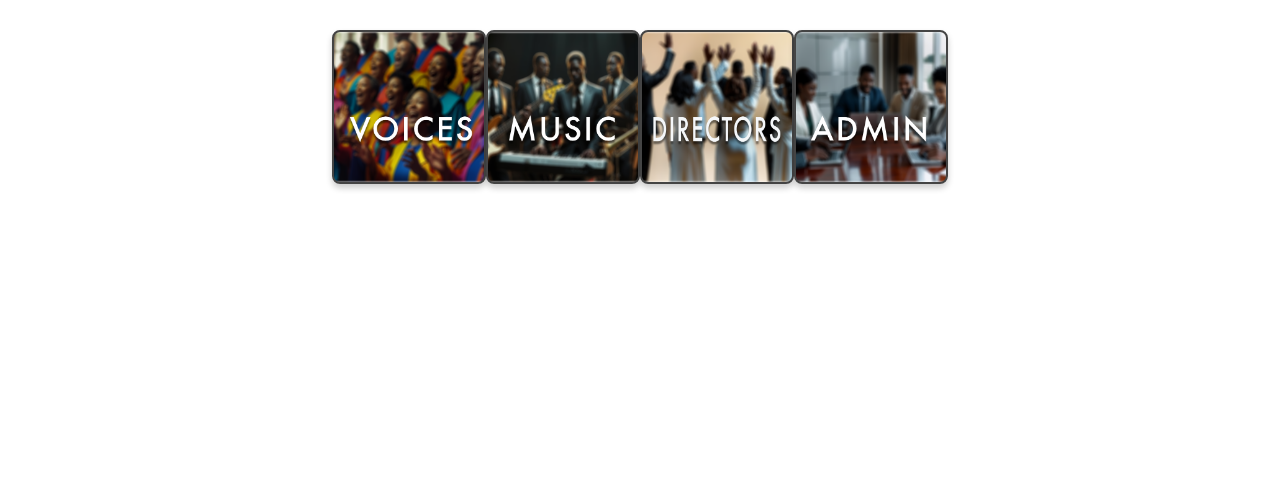
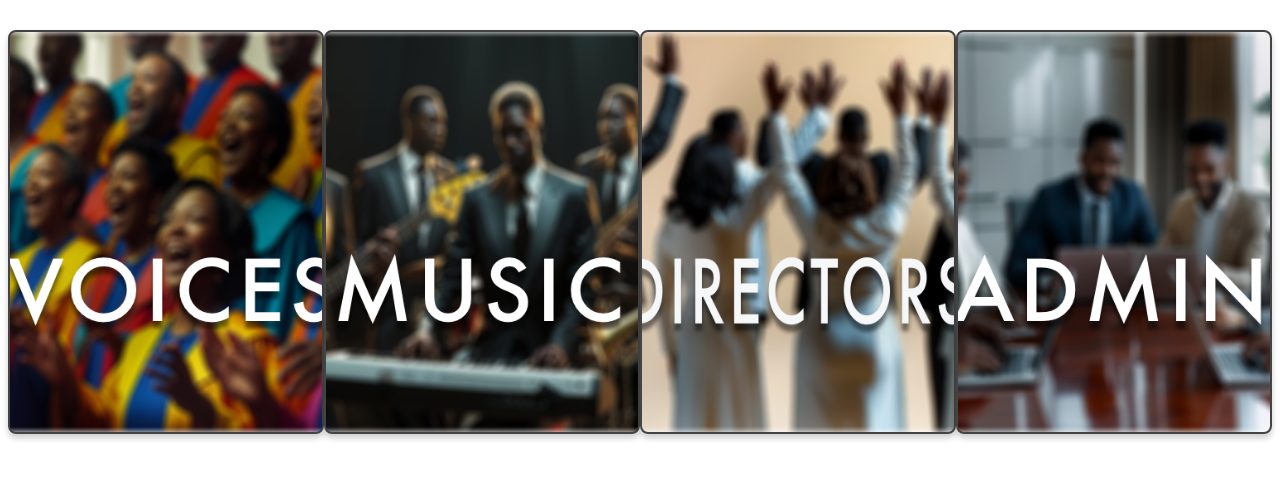
Before and after one commit to NakiaUHOP/DW-National-Choir-HUB, a plain HTML site: page index.html in a window 1280 px wide. Drawn offline with Linux system fonts and the light colour scheme.

Commit message:
Update style.css

```diff
--- a/style.css
+++ b/style.css
@@ -2,13 +2,13 @@
   display: flex;
   justify-content: center;
   align-items: center;
-  gap: 24 px;
+  gap: 100 px;
   margin: 30px 0;
 }
 
 .key-button {
-  width: 150px;
-  height: 150px;
+  width: 400px;
+  height: 400px;
   background-size: cover;
   background-position: center;
   border: 2px solid #444;
```
